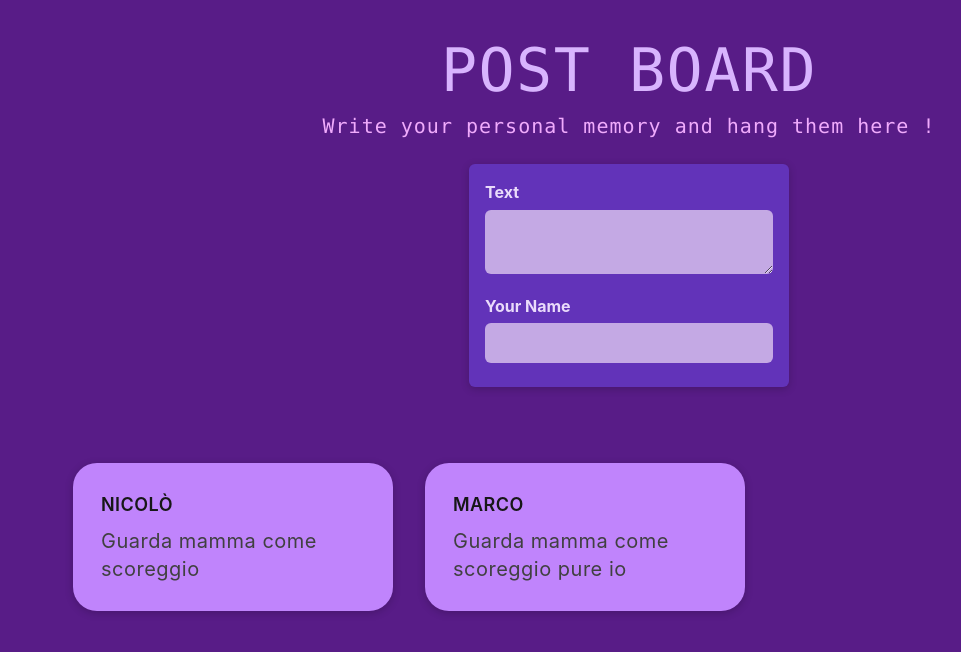
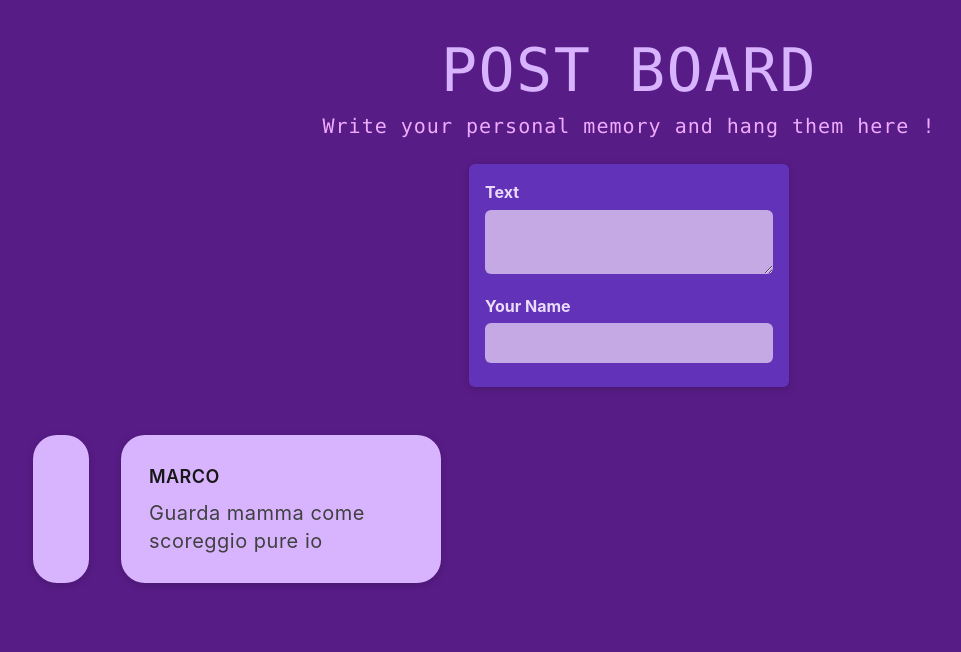
Before and after one commit to NicoloCasagrande/posts-board, a React (Create React App) app: page / in a window 1280 px wide. Shown: the top 652 px of the page, without its empty margins (11-972 px from the left). Built offline with nearby package versions, Linux system fonts and the light colour scheme.

Commit message:
handlers

```diff
--- a/src/App.js
+++ b/src/App.js
@@ -1,16 +1,13 @@
 import logo from './logo.svg';
 import './App.css';
 import Postslist from './components/PostsList/PostsList.js';
-import InputPost from './components/InputPost/InputPost.js';
+
 
 function App() {
   return (
     <div className="App">
       <main className="App-body bg-purple-900">
-        <h1 className='text-6xl font-mono mt-10 tracking-wide text-purple-300'>POST BOARD</h1>
-        <p className="text-xl mt-3 font-medium tracking-wider font-mono text-fuchsia-300">Write your personal memory and hang them here !</p>
-        <InputPost />
-        <section class="flex p-10 pt-0">
+        <section>
           <Postslist/>
         </section>
       </main>
--- a/src/components/InputPost/InputPost.js
+++ b/src/components/InputPost/InputPost.js
@@ -1,21 +1,15 @@
 import classes from './InputPost.module.css';
 
-function InputPost(){
-    let enteredBody = '';
-
-    function changeBodyHandler(event){
-        enteredBody = event.target.value;
-    }
-
+function InputPost(props){
     return (
         <form className={classes.form}>
             <div className="text-start mb-5">
                 <label htmlFor="body" className={classes.formLabel}>Text</label>
-                <textarea id ="body" required rows={2} onChange={changeBodyHandler}></textarea>
+                <textarea id ="body" required rows={2} onChange={props.onBodyChange}></textarea>
             </div>
             <div className="text-start">
                 <label htmlfor="text" className={classes.formLabel}>Your Name</label>
-                <input type="text" required></input>
+                <input type="text" required onChange={props.onNameChange}></input>
             </div>
 
         </form>
--- a/src/components/Post/Post.js
+++ b/src/components/Post/Post.js
@@ -3,7 +3,7 @@ import classes from './Post.module.css';
 function Post(props) {
 
 return (
-    <div className="p-7 bg-purple-400 rounded-3xl m-4 max-w-80 shadow-normal">
+    <div className="p-7 bg-purple-300 rounded-3xl m-4 max-w-80 shadow-normal">
       <p className="text-neutral-900 tracking-wide font-semibold uppercase text-lg text-start pb-2">{props.author}</p>
       <p className="tracking-wide text-xl text-start text-neutral-700">{props.body}</p>
     </div>
--- a/src/components/PostsList/PostsList.js
+++ b/src/components/PostsList/PostsList.js
@@ -1,11 +1,29 @@
 import Post from '../Post/Post';
-import classes from './PostsList.module.css';
+import { useState } from 'react';
+import InputPost from '../InputPost/InputPost';
 
 function Postslist (){
+
+    const [enteredBody, setEnteredBody] = useState('');
+    const [enteredName, setEnteredName] = useState('');
+
+    function bodyChangeHandler(event){
+        setEnteredBody(event.target.value)
+    }
+
+    function nameChangeHadler(event){
+        setEnteredName(event.target.value)
+    }
+
     return (
-        <div className="p-7 flex flex-wrap">
-            <Post author="Nicolò" body="Guarda mamma come scoreggio"/>
-            <Post author="Marco" body="Guarda mamma come scoreggio pure io"/>
+        <div>
+            <h1 className='text-6xl font-mono mt-10 tracking-wide text-purple-300'>POST BOARD</h1>
+            <p className="text-xl mt-3 font-medium tracking-wider font-mono text-fuchsia-300">Write your personal memory and hang them here !</p>
+            <InputPost onBodyChange={bodyChangeHandler} onNameChange={nameChangeHadler}/>
+            <div className="p-7 pt-0 flex flex-wrap">
+                <Post author={enteredName} body={enteredBody}/>
+                <Post author="Marco" body="Guarda mamma come scoreggio pure io"/>
+            </div>
         </div>
       );
 }
```
